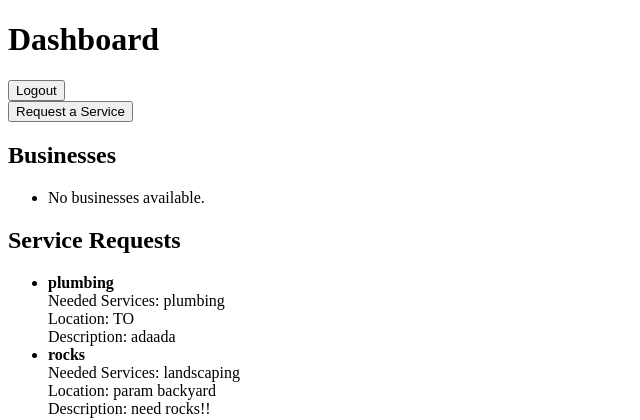
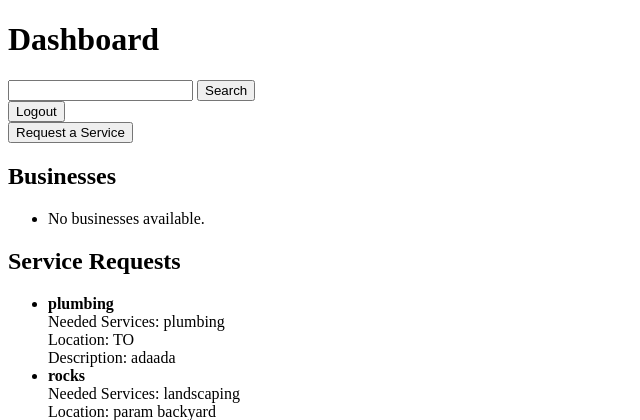
Before and after one commit to bhavyap1010/reno, a Django app: page / in a window 1280 px wide. Shown: the top 420 px of the page, without its empty margins (0-640 px from the left). Run offline with Django 5.2, Linux system fonts and the light colour scheme; a user stored in the database is signed in; data comes from the database, SQL or seed files in the repository; both versions use the stored data as it was after the commit.

Commit message:
implemented basic search

```diff
--- a/client/templates/client/home.html
+++ b/client/templates/client/home.html
@@ -9,6 +9,11 @@
 
 <body>
     <h1>Dashboard</h1>
+
+    <form class="search" action="{% url 'home' %}" method="get">
+        <input type="text" name="q">
+        <button type="submit">Search</button>
+    </form>
 
     <form action="{% url 'logout-user' %}" method="post">
         {% csrf_token %}
--- a/client/views.py
+++ b/client/views.py
@@ -8,16 +8,22 @@ from django.contrib.auth.decorators import login_required
 
 
 def home(request):
+    if not request.user.is_authenticated:
+        return redirect("register")
+
+    query = request.GET.get('q')  # Get the search term from the query string
+
     businesses = businessProfile.objects.all()
-    service_requests = serviceRequest.objects.all()
+
+    if query:
+        service_requests = serviceRequest.objects.filter(title__icontains=query)
+    else:
+        service_requests = serviceRequest.objects.all()
 
     context = {
         'businesses': businesses,
         'service_requests': service_requests
     }
-
-    if not request.user.is_authenticated:
-        return redirect("register")
 
     return render(request, 'client/home.html', context)
 
```
Also changed, not shown: db.sqlite3.
